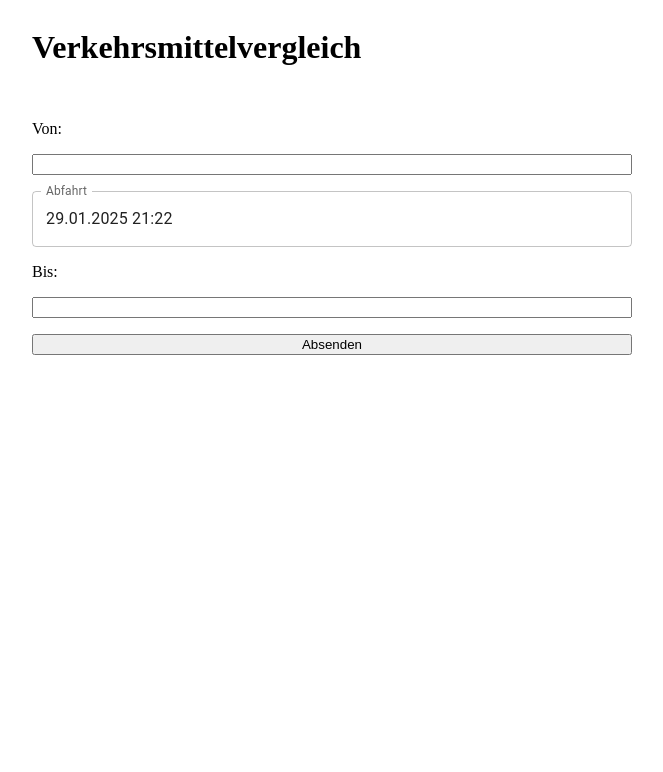
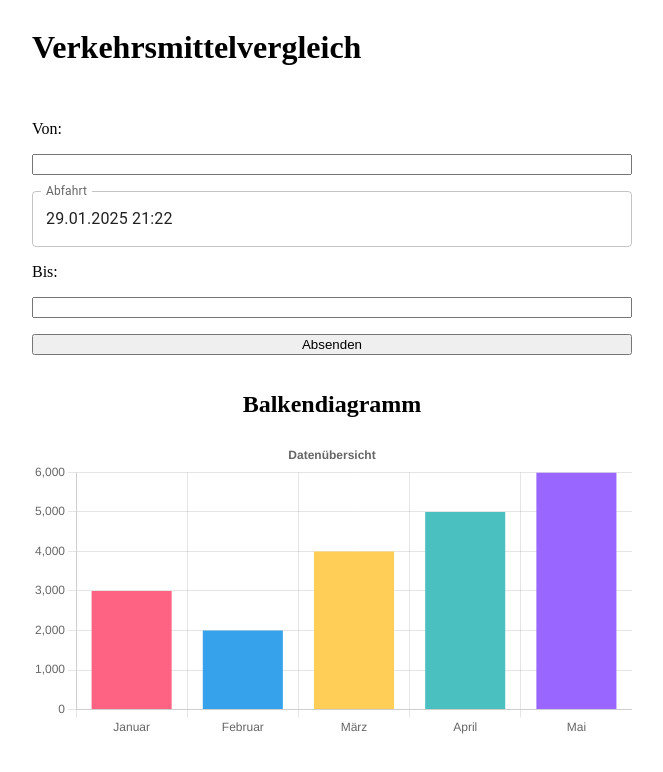
Before and after one commit to roumanch-777/verkehrsmittelvergleich-johannes-roman, a React (Create React App) app in the folder app/: page / in a window 1280 px wide. Shown: the top 772 px of the page, without its empty margins (308-971 px from the left). Built offline with nearby package versions, Linux system fonts and the light colour scheme; no server answers.

Commit message:
add dummy chart

```diff
--- a/app/package.json
+++ b/app/package.json
@@ -7,10 +7,12 @@
     "@emotion/styled": "^11.14.0",
     "@mui/material": "^6.2.1",
     "@mui/x-date-pickers": "^7.23.3",
+    "chart.js": "^4.4.7",
     "cra-template-typescript": "1.2.0",
     "date-fns": "^4.1.0",
     "dayjs": "^1.11.13",
     "react": "^19.0.0",
+    "react-chartjs-2": "^5.3.0",
     "react-dom": "^19.0.0",
     "react-scripts": "^5.0.1",
     "react-toastify": "^11.0.2",
--- a/app/src/App.tsx
+++ b/app/src/App.tsx
@@ -9,6 +9,10 @@ import ErrorDisplay from "./components/ErrorDisplay";
 import EventBus from "./utils/EventBus";
 import Messages from "./events/messages";
 import {AllTravelData, getAllTravelData} from './api/google-maps-routes-api';
+import { Chart as ChartJS, CategoryScale, LinearScale, BarElement, Title as ChartTitle, Tooltip } from 'chart.js';
+import Diagram from './components/Diagram';
+
+ChartJS.register(CategoryScale, LinearScale, BarElement, ChartTitle, Tooltip);
 
 function App() {
 
@@ -16,6 +20,17 @@ function App() {
     const [to, setTo] = useState("");
     const [departureTime, setDepartureTime] = useState<Date | null>(new Date());
     const [errorMessage, setErrorMessage] = useState<string | null>(null);
+    const [diagramData, setdiagramData] = useState({
+        labels: ["Januar", "Februar", "März", "April", "Mai"],
+        datasets: [
+          {
+            label: "Umsatz",
+            data: [3000, 2000, 4000, 5000, 6000],
+            backgroundColor: ["#FF6384", "#36A2EB", "#FFCE56", "#4BC0C0", "#9966FF"],
+          },
+        ],
+      });
+
 
     const {validateForm} = formValidationHandler();
 
@@ -63,6 +78,7 @@ function App() {
             <InputField label="Bis" value={to} onChange={setTo}/>
             <Button onClick={handleSubmit}>Absenden</Button>
             <ComparisonTable all_travel_data={allTravelData}/>
+            <Diagram diagramData={diagramData} />
         </div>
     );
 }
--- a/app/src/api/google-maps-routes-api.ts
+++ b/app/src/api/google-maps-routes-api.ts
@@ -90,6 +90,7 @@ export async function getAllTravelData(from: string, to: string, departureTime:
     const two_wheeler = await getTravelData(from, to, departureTime, TravelMode.TWO_WHEELER);
     const transit = await getTravelData(from, to, departureTime, TravelMode.TRANSIT);
     setAllTravelData(new AllTravelData(drive, bicycle, walk, two_wheeler, transit));
+    //setDiagramData(new AllTravelData(drive, bicycle, walk, two_wheeler, transit));
 }
 
 
--- /dev/null
+++ b/app/src/components/Diagram.tsx
@@ -0,0 +1,25 @@
+import { Bar } from 'react-chartjs-2';
+
+const Diagram: React.FC<any> = ({ diagramData }) => {
+  return (
+    <div className="chart-container">
+      <h2 style={{ textAlign: "center" }}>Balkendiagramm</h2>
+      <Bar
+        data={diagramData}
+        options={{
+          plugins: {
+            title: {
+              display: true,
+              text: "Datenübersicht",
+            },
+            legend: {
+              display: false,
+            },
+          },
+        }}
+      />
+    </div>
+  );
+};
+
+export default Diagram;
```
Also changed, not shown: 1 other file (tests, documents, lock files or other folders).
